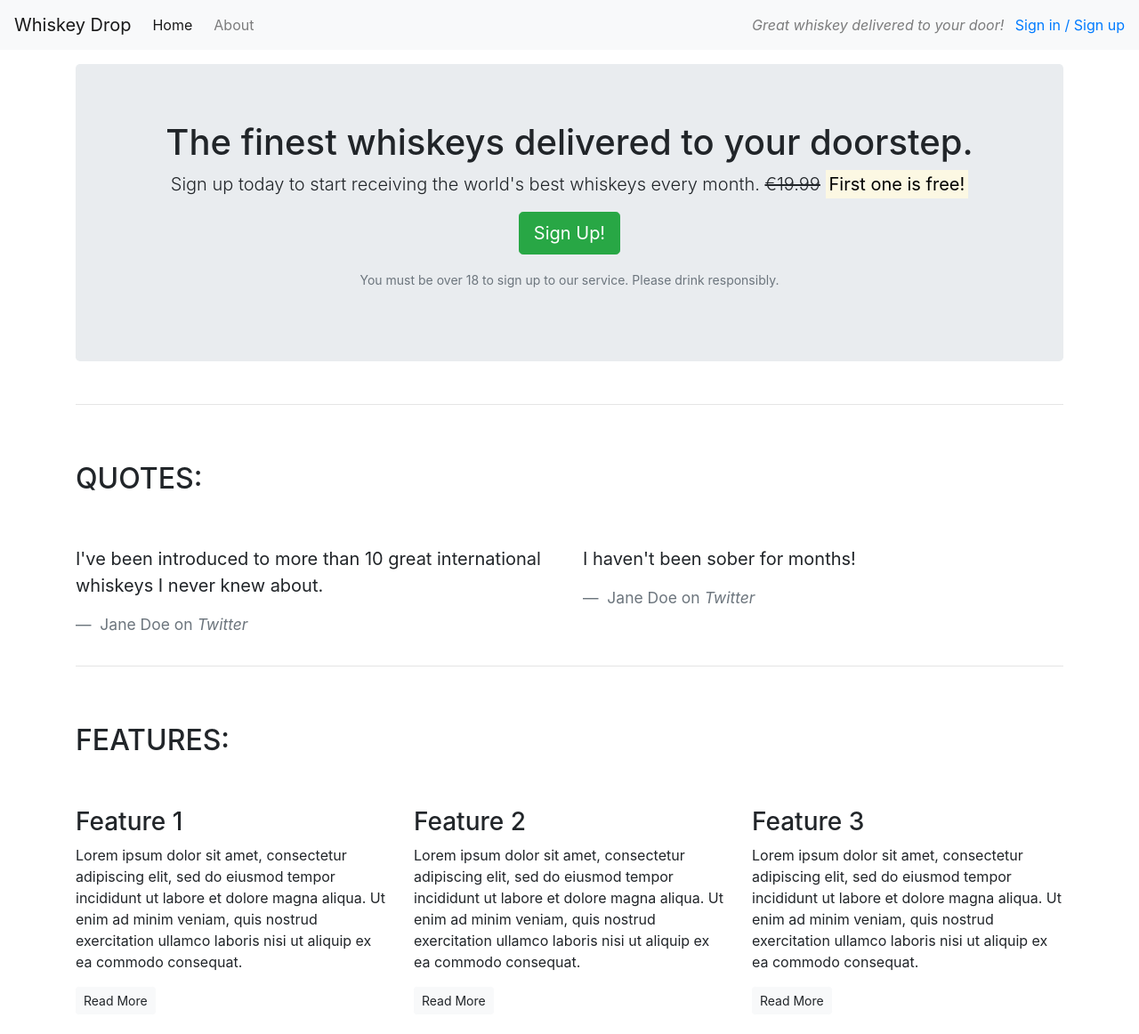
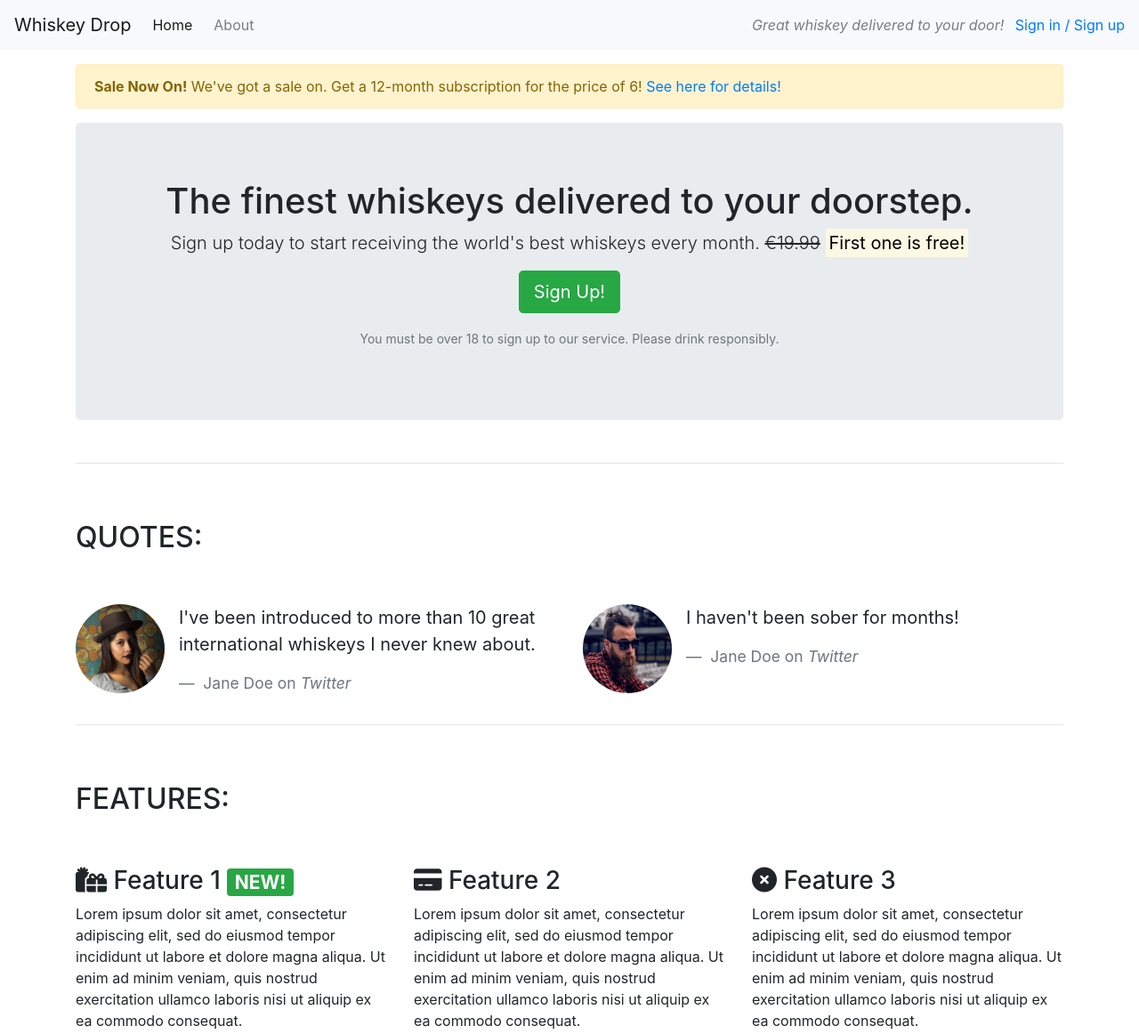
Before and after one commit to KikiBerg/bootstrap4_kiki, a plain HTML site: page index.html in a window 1280 px wide. Shown: the top 1162 px of the page at 89% size. Drawn offline with nearby package versions, Linux system fonts and the light colour scheme.

Commit message:
Add sales alert warning

```diff
--- a/index.html
+++ b/index.html
@@ -10,6 +10,10 @@
       integrity="sha384-xOolHFLEh07PJGoPkLv1IbcEPTNtaed2xpHsD9ESMhqIYd0nLMwNLD69Npy4HI+N"
       crossorigin="anonymous"
     />
+    <script
+      src="https://kit.fontawesome.com/984d18a8e2.js"
+      crossorigin="anonymous"
+    ></script>
     <script
       src="https://cdn.jsdelivr.net/npm/bootstrap@4.6.2/dist/js/bootstrap.bundle.min.js"
       integrity="sha384-Fy6S3B9q64WdZWQUiU+q4/2Lc9npb8tCaSX9FK7E8HnRr0Jz8D6OP9dO5Vg3Q9ct"
@@ -39,6 +43,15 @@
       </div>
     </nav>
     <article class="container mt-3">
+      <div class="row d-none d-sm-block">
+        <div class="col-12">
+          <div class="alert alert-warning">
+            <strong>Sale Now On!</strong> We've got a sale on. Get a 12-month
+            subscription for the price of 6!
+            <a href="">See here for details!</a>
+          </div>
+        </div>
+      </div>
       <!-- Callout -->
       <div class="row">
         <div class="col-12">
@@ -47,7 +60,7 @@
             <p class="lead">
               Sign up today to start receiving the world's best whiskeys every
               month. <s class="d-none d-sm-inline">€19.99</s>
-              <span class="d-inline d-sm-none"><br></span>
+              <span class="d-inline d-sm-none"><br /></span>
               <strong><mark>First one is free!</mark></strong>
             </p>
             <p><button class="btn btn-lg btn-success">Sign Up!</button></p>
@@ -72,6 +85,17 @@
         </div>
         <div class="row">
           <div class="col-12 col-md-6">
+            <div class="media">
+              <div class="d-none d-sm-block">
+                <img
+                  src="images/girl-image.png"
+                  alt="girl-image"
+                  class="rounded-circle mr-3"
+                  height="100"
+                  width="100"
+                />
+              </div>
+              <div class="media-body">
                 <blockquote class="blockquote">
                   <p>
                     I've been introduced to more than 10 great international
@@ -82,13 +106,28 @@
                   </footer>
                 </blockquote>
               </div>
+            </div>
+          </div>
           <div class="col-12 col-md-6">
+            <div class="media">
+              <div class="d-none d-sm-block">
+                <img
+                  src="images/guy-image.png"
+                  alt="girl-image"
+                  class="rounded-circle mr-3"
+                  height="100"
+                  width="100"
+                />
+              </div>
+              <div class="media-body">
                 <blockquote class="blockquote">
                   <p>I haven't been sober for months!</p>
                   <footer class="blockquote-footer">
                     Jane Doe on <cite title="Twitter">Twitter</cite>
                   </footer>
                 </blockquote>
+              </div>
+            </div>
           </div>
         </div>
       </section>
@@ -105,7 +144,10 @@
         <div class="row">
           <div class="col-12 col-md-6 col-lg-4">
             <div class="feature">
-              <h3>Feature 1</h3>
+              <h3>
+                <i class="fa-solid fa-gifts"></i> Feature 1
+                <span class="badge badge-success">NEW!</span>
+              </h3>
               <p>
                 Lorem ipsum dolor sit amet, consectetur adipiscing elit, sed do
                 eiusmod tempor incididunt ut labore et dolore magna aliqua. Ut
@@ -117,7 +159,7 @@
           </div>
           <div class="col-12 col-md-6 col-lg-4">
             <div class="feature">
-              <h3>Feature 2</h3>
+              <h3><i class="fa-solid fa-credit-card"></i> Feature 2</h3>
               <p>
                 Lorem ipsum dolor sit amet, consectetur adipiscing elit, sed do
                 eiusmod tempor incididunt ut labore et dolore magna aliqua. Ut
@@ -129,7 +171,7 @@
           </div>
           <div class="col-12 d-md-none d-lg-block col-lg-4">
             <div class="feature">
-              <h3>Feature 3</h3>
+              <h3><i class="fa-solid fa-circle-xmark"></i> Feature 3</h3>
               <p>
                 Lorem ipsum dolor sit amet, consectetur adipiscing elit, sed do
                 eiusmod tempor incididunt ut labore et dolore magna aliqua. Ut
```
Also changed, not shown: images/girl-image.png (added), images/guy-image.png (added). Lines whose indentation alone changed are shown as unchanged.
